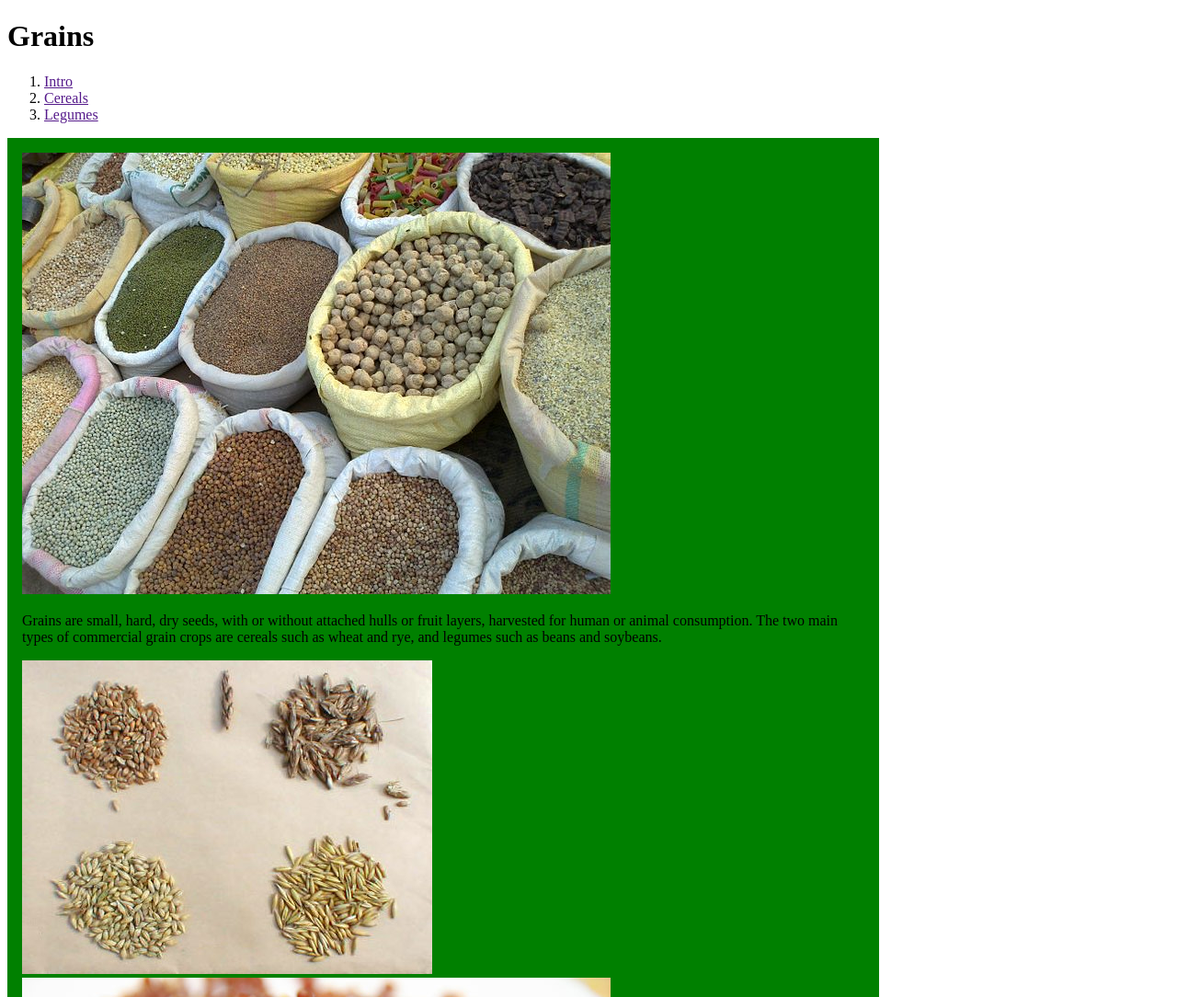
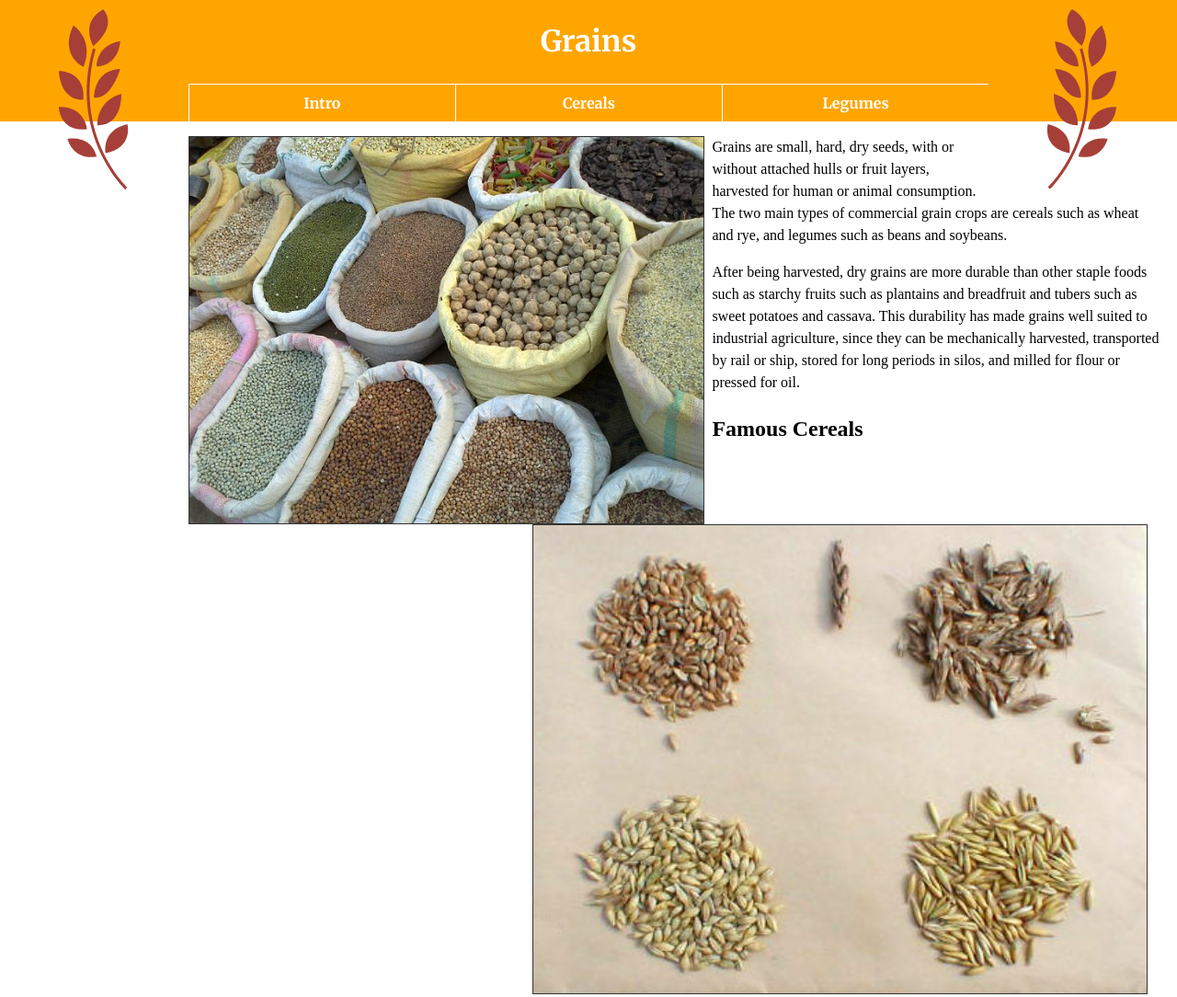
Before and after one commit to celenastefanie/assignment-4-floats, a plain HTML site: page index.html in a window 1280 px wide. Shown: the top 1084 px of the page at 92% size. Drawn offline with Linux system fonts and the light colour scheme.

Commit message:
Commit 2
Added fonts, borders, floats
Styled Nav

```diff
--- a/css/main.css
+++ b/css/main.css
@@ -6,37 +6,98 @@ html{
   box-sizing: inherit;
 }
 
-.inset {
-  float:left;
-  width: 22%;
-  margin-right: 15px;
-  margin-bottom: 15px;
+body {
+  margin: 0;
+
 }
 
-.p2 {
-  clear: left;
+html {
+  background-color: white;
+  line-height: 1.5;
 }
 
-.clear-it {
-  clear: left;
+.left {
+  float: left;
+  width: 16%;
 }
 
-div {
-  background-color: blue;
-  border: 1px solid black;
+.right {
+  float: right;
+  width: 16%;
+}
+
+img {
+  width: 100%;
+}
+
+header {
+  background-color: orange;
+  color: white;
+  clear: both;
+  padding-top: .5em;
+  padding-bottom: .5em;
+}
+
+h1 {
+  text-align: center;
+  line-height: 1em;
+  font-size: 2em;
+  font-family: 'Merriweather', serif;
+  font-weight: bold;
+
+}
+
+nav {
+  background-color: orange;
+  margin: 0em;
+}
+
+nav ol {
+  margin: 0;
+  padding: 0;
+  margin-bottom: 1em;
+  list-style-type: none;
   overflow: hidden;
 }
 
-main {
-  background-color: green;
+nav li {
   float: left;
-  width: 75%;
-  padding: 1em;
+  width: 33.3333333333333%;
 }
 
-aside {
-  background-color: limegreen;
+nav a {
+  padding: .5em  .5em .5em;
+  background-color: orange;
+  color: white;
+  text-decoration: none;
+  border-top: 1px solid white;
+  border-left: 1px solid white;
+  font-family: 'Merriweather', serif;
+  font-weight: bold;
+  display: block;
+  text-align: center;
+
+}
+
+main {
+  margin: 1em;
+  font-size: 1em;
+}
+
+
+.grains {
   float: left;
-  width: 25%;
-  padding: 1em;
+  width: 45%;
+  margin-right: 0.5em;
+  border: 1px solid #333
 }
+
+.right2 {
+  float: right;
+  width: 55%;
+  margin-bottom: .5em;
+  border: 1px solid #333;
+}
+.cereals {
+  float: left;
+}
--- a/index.html
+++ b/index.html
@@ -1,6 +1,7 @@
 <!doctype html>
 <html lang="en-ca">
 <head>
+  <link href='http://fonts.googleapis.com/css?family=Merriweather:700' rel='stylesheet' type='text/css'>
   <meta charset="utf-8">
   <title>Grains</title>
   <link href="css/main.css" rel="stylesheet">
@@ -9,6 +10,8 @@
 
 <body>
   <header>
+  <img class="left" src="images/grain-left.svg" alt="">
+  <img class="right" src="images/grain-right.svg" alt="">
   <h1>Grains</h1>
   </header>
 
@@ -21,13 +24,19 @@
 </nav>
 
 <main>
-  <img src="images/grains.jpg" alt="Grains">
+  <img class="grains" src="images/grains.jpg" alt="Grains">
 
   <p>Grains are small, hard, dry seeds, with or without attached hulls or fruit layers, harvested for human or animal consumption. The two main types of commercial grain crops are cereals such as wheat and rye, and legumes such as beans and soybeans.</p>
 
-  <img src="images/cereals.jpg" alt="cereals">
-  <img src="images/quinoa.jpg" alt="quinoa">
-  <p>After being harvested, dry grains are more durable than other staple foods such as starchy fruits such as plantains and breadfruit and tubers such as sweet potatoes and cassava. This durability has made grains well suited to industrial agriculture, since they can be mechanically harvested, transported by rail or ship, stored for long periods in silos, and milled for flour or pressed for oil.</p>
+  <div>
+    <main>
+      <img class="right2" src="images/cereals.jpg" alt="cereals">
+      <img class="right2" src="images/quinoa.jpg" alt="quinoa">
+    </main>
+
+    <aside>
+    <p class="p2">After being harvested, dry grains are more durable than other staple foods such as starchy fruits such as plantains and breadfruit and tubers such as sweet potatoes and cassava. This durability has made grains well suited to industrial agriculture, since they can be mechanically harvested, transported by rail or ship, stored for long periods in silos, and milled for flour or pressed for oil.</p>
+    </aside>
 
   <h2>Famous Cereals</h2>
   <figure>
@@ -35,23 +44,39 @@
     <figcaption>Corn</figcaption>
   </figure>
 
-  <figure>
-    <img src="images/rice.jpg" alt="Rice">
-    <figcaption>Rice</figcaption>
-  </figure>
-
-  <figure>
-    <img src="images/oats.jpg" alt="oats">
-    <figcaption>Oats</figcaption>
-  </figure>
-
-
   <div>
     <main>
+      <figure class="cereals">
+        <img src="images/rice.jpg" alt="Rice">
+        <figcaption>Rice</figcaption>
+      </figure>
     </main>
+
     <aside>
+      <figure class="cereals">
+        <img src="images/oats.jpg" alt="oats">
+        <figcaption>Oats</figcaption>
+      </figure>
     </aside>
   </div>
 
+  <h2>Famous Legumes</h2>
+
+  <ul>
+    <li><img src="images/peanuts.jpg" alt="Peanuts">
+    <p><em>Peanuts</em> — <i>first cultivated in the valleys of Paraguay</i></p></li>
+
+    <li><img src="images/beans.jpg" alt="Beans">
+    <p><em>Beans</em> — <i>a summer crop that needs warm temperatures</i></p></li>
+
+    <li><img src="images/lentils.jpg" alt="Lentils">
+    <p><em>Lentils</em> — <i>an edible pulse from a bushy annual plant</i></p></li>
+  </ul>
+
 </body>
+
+<footer>
+  <p>© Grains.</p>
+</footer>
+
 </html>
```
